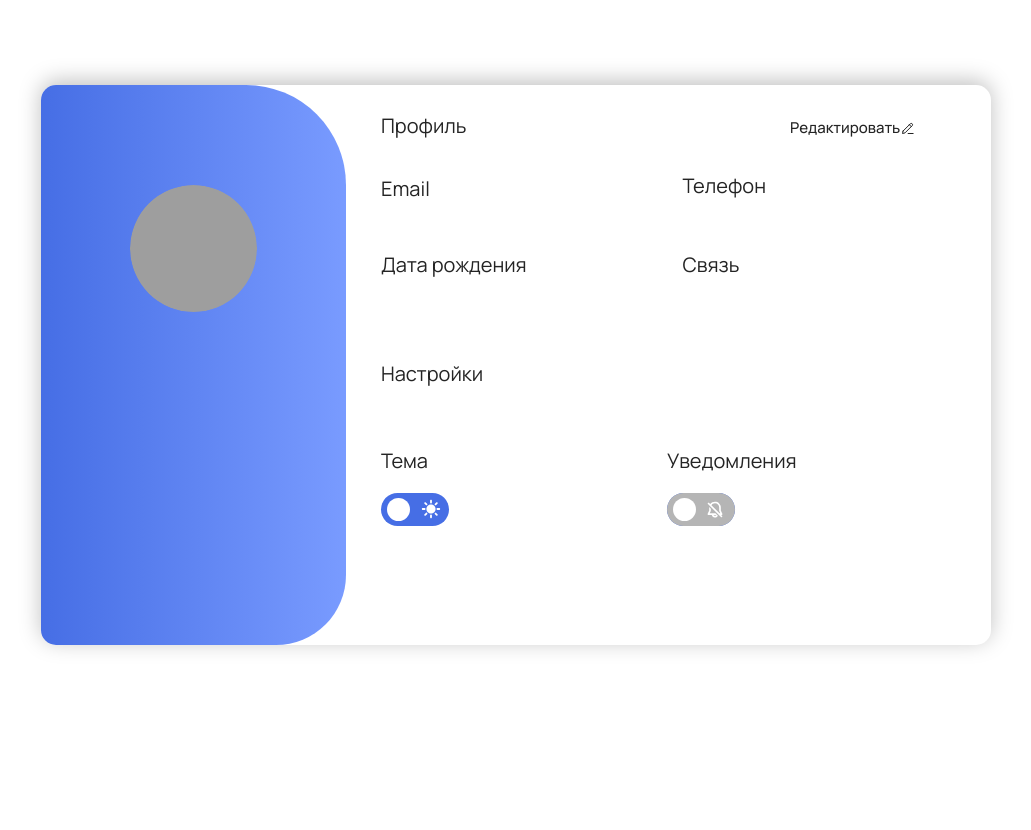
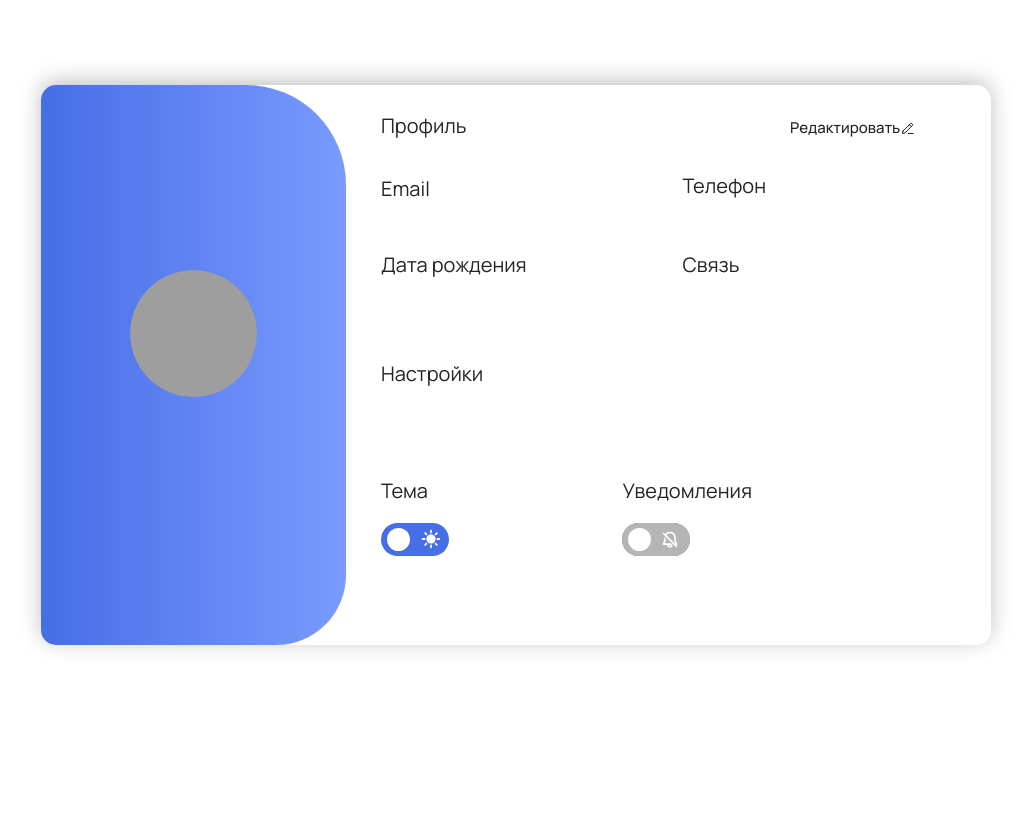
Before and after one commit to declare75/treaty, a Django app: page /profile in a window 1280 px wide. Shown: the part 95-925 px from the top of the page, without its empty margins (124-1155 px from the left). Run offline with Django 5.2, Linux system fonts and the light colour scheme; some libraries are stand-ins or nearby versions; grey boxes are pictures that could not be loaded.

Commit message:
adaptive profile

```diff
--- a/main/static/main/css/profile.css
+++ b/main/static/main/css/profile.css
@@ -14,6 +14,15 @@ body.profile {
     max-height: 620px;
     height: 100%;
     width: 100%;
+}
+
+.profile .rectangle-container{
+  display: flex;
+  flex-direction: row;
+  max-width: 950px;
+  max-height: 560px;
+  width: 100%;
+  height: 100%;
 }
 
 .profile .rectangle {
@@ -34,15 +43,14 @@ body.dark-theme .profile .rectangle {
     opacity: 1;
 }
 
-.rectangle-2 {
+.profile .rectangle-2 {
     display: flex;
-    flex-direction: column;
-    justify-content: flex-start;
-    align-items: flex-start;
     padding: 0;
     margin: 0;
-    width: 305px;
-    height: 560px;
+    max-width: 305px;
+    max-height: 560px;
+    width: 100%;
+    height: 100%;
     background: linear-gradient(90deg, #466EE5 0%, #799BFF 100%);
     border-radius: 15px 100px 70px 15px;
     overflow: hidden;
@@ -54,18 +62,16 @@ body.dark-theme .profile .rectangle-2 {
 }
 
 .profile .name {
-    max-width: 163.0px;
+    max-width: 175.0px;
     max-height: 54.0px;
     width: 100%;
     height: 100%;
-    margin-top: 266px;
-    margin-left: 71px;
     font-family: Manrope;
     font-weight: 500;
     color: #ffffff;
     font-size: 20px;
+    margin-top: 10px;
     text-align: center;
-    position: absolute;
     letter-spacing: 0;
     line-height: normal;
     -webkit-user-drag: none;
@@ -118,7 +124,6 @@ body.dark-theme .profile .rectangle-2 {
     height: 127px;
     border-radius: 50%;
     overflow: hidden;
-    margin: 100px;
     padding: 0;
 }
 
@@ -208,12 +213,21 @@ body.dark-theme .profile .rectangle-2 {
   border-radius: 3.5px;
 }
 
+.profile .avatar-row{
+    display: flex;
+    flex-direction: column;
+    justify-content: center;
+    align-items: center;
+    margin: 0 auto;
+    gap: 0;
+}
+
 .profile .rectangle5{
     display: flex;
     flex-direction: column;
     gap: 0;
     max-width: 576px;
-    max-height: 444px;
+    max-height: 474px;
     width: 100%;
     height: 100%;
     padding: 15px;
@@ -234,6 +248,13 @@ body.dark-theme .profile .rectangle-2 {
   display: flex;
   justify-content: space-between;
   align-items: center;
+}
+
+.profile .switch-row{
+  display: flex;
+  justify-content: space-between;
+  align-items: center;
+  margin-right: 35px;
 }
 
 .profile .row{
@@ -260,16 +281,7 @@ body.dark-theme .profile .rectangle-2 {
     max-height: 79px;
     width: 100%;
     height: 100%;
-    margin-top: 21px;
-}
-
-.profile .switch-row{
-  display: grid;
-  grid-template-columns: 2fr 2fr;
-  row-gap: 19px;
-  column-gap: 218px;
-  align-items: center;
-  width: 100%;
+    margin-top: 36px;
 }
 
 .profile .edit {
@@ -469,6 +481,7 @@ body.dark-theme .profile .rectangle-2 {
 }
 
 .profile .theme-switch {
+  margin-top: 19px;
   display: flex;
   aligh-items: center;
   justify-content: flex-start;
@@ -538,6 +551,7 @@ body.dark-theme .profile .rectangle-2 {
 }
 
 .profile .notification-switch {
+  margin-top: 19px;
   display: flex;
   aligh-items: center;
   justify-content: flex-start;
@@ -611,8 +625,8 @@ body.dark-theme .profile .rectangle-2 {
 
 #avatarContainer {
     position: relative;
-    margin-left: 89px;
-    margin-top: 100px;
+    margin-left: 0px;
+    margin-top: 0px;
     cursor: pointer;
 }
 
--- a/main/templates/main/profile.html
+++ b/main/templates/main/profile.html
@@ -16,8 +16,11 @@
               onsubmit="return checkForErrors()">
             {% csrf_token %}
             <div class="rectangle">
+                <div class="rectangle-container">
                     <div class="rectangle-2">
-                    <div class="avatar" id="avatarContainer" title="Для загрузки аватара нажмите на него" style="cursor: default;">
+                        <div class="avatar-row">
+                            <div class="avatar" id="avatarContainer" title="Для загрузки аватара нажмите на него"
+                                 style="cursor: default;">
                                 {% if user.avatar %}
                                 <img src="{{ user.avatar.url }}" alt="Аватар" class="avatar-img">
                                 {% else %}
@@ -46,6 +49,7 @@
                                 </div>
                             </div>
                         </div>
+                    </div>
                     <div class="rectangle5">
                         <div class="avatar-upload">
                             <input type="file" name="avatar" id="avatarInput" style="display: none;">
@@ -58,7 +62,8 @@
                                         <img class="edit" src="{% static 'main/img/editprofile.svg' %}"
                                              id="editprofileImage"/>
                                     </button>
-                                <button type="submit" class="edit save-button" style="display: none;">Сохранить</button>
+                                    <button type="submit" class="edit save-button" style="display: none;">Сохранить
+                                    </button>
                                 </div>
                             </div>
                             <div class="row">
@@ -111,24 +116,27 @@
                                     </div>
                                 </div>
                             </div>
-                        <div class="row">
                             <div class="settings">Настройки</div>
-                        </div>
                         </div>
 
                         <div class="rectangle4">
                             <div class="switch-row">
+                                <div>
                                     <div class="theme">Тема</div>
-                            <div class="notification">Уведомления</div>
                                     <div class="theme-switch">
                                         <input type="checkbox" id="theme-toggle"/>
                                         <label for="theme-toggle"></label>
                                         <img src="{% static 'main/img/themelight.svg' %}" id="themeImage"/>
                                     </div>
+                                </div>
+                                <div>
+                                    <div class="notification">Уведомления</div>
                                     <div class="notification-switch">
                                         <input type="checkbox" id="notification-toggle"/>
                                         <label for="notification-toggle"></label>
                                         <img src="{% static 'main/img/notificationoff.svg' %}" id="notificationImage"/>
+                                    </div>
+                                </div>
                             </div>
                         </div>
                     </div>
```
Also changed, not shown: other parts of main/static/main/css/profile.css (+140 -197 lines), db.sqlite3. Lines whose indentation alone changed are shown as unchanged.
